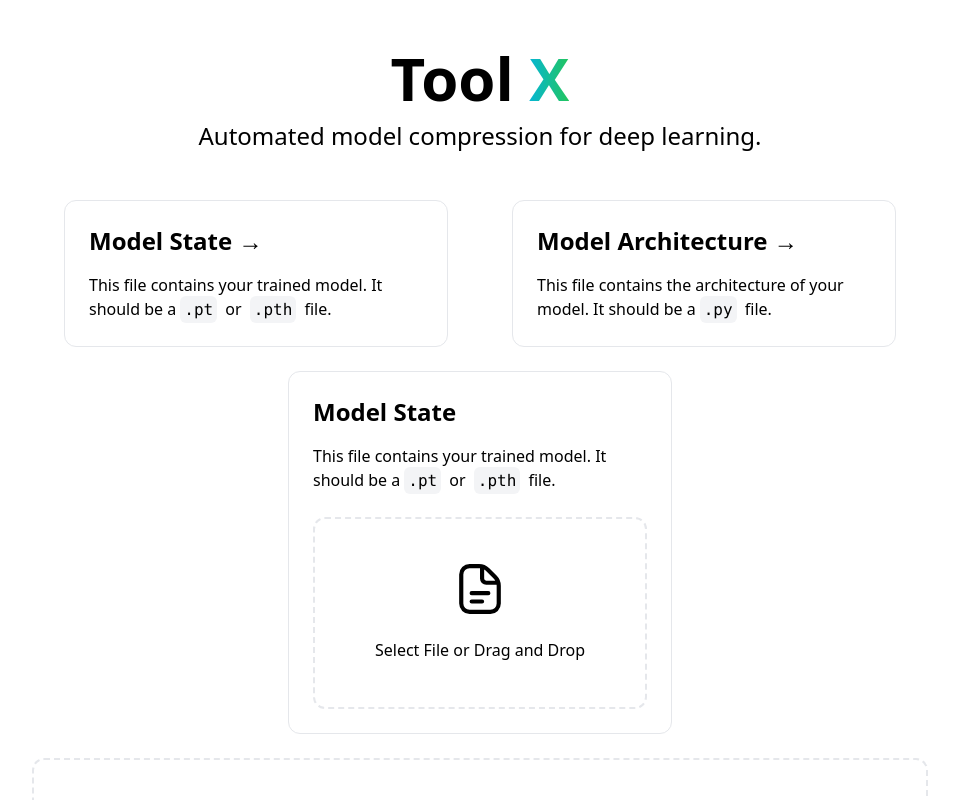
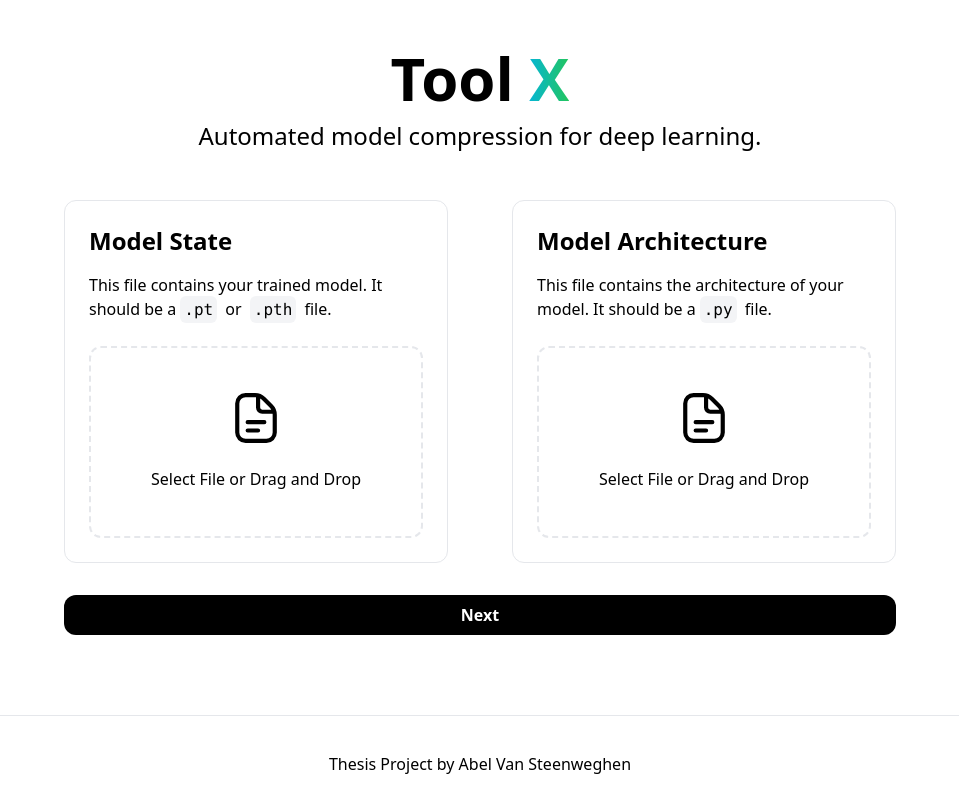
Before and after one commit to abel-vs/thesis-app, a Next.js app: page / in a window 1280 px wide. Shown: the top 800 px of the page, without its empty margins (160-1119 px from the left). Built offline with nearby package versions, Linux system fonts and the light colour scheme.

Commit message:
Fix file selection

```diff
--- a/components/DropZone.js
+++ b/components/DropZone.js
@@ -1,8 +1,7 @@
 import Image from 'next/image';
-import FilePreview from './FilePreview';
 import styles from '../styles/DropZone.module.css';
 
-const DropZone = ({ data, dispatch }) => {
+const DropZone = ({ file, fileAction, dispatch }) => {
   // onDragEnter sets inDropZone to true
   const handleDragEnter = (e) => {
     e.preventDefault();
@@ -33,91 +32,45 @@ const DropZone = ({ data, dispatch }) => {
     e.preventDefault();
     e.stopPropagation();
 
-    // get files from event on the dataTransfer object as an array
-    let files = [...e.dataTransfer.files];
-
-    // ensure a file or files are dropped
-    if (files && files.length > 0) {
-      // loop over existing files
-      const existingFiles = data.fileList.map((f) => f.name);
-      // check if file already exists, if so, don't add to fileList
-      // this is to prevent duplicates
-      files = files.filter((f) => !existingFiles.includes(f.name));
-
-      // dispatch action to add droped file or files to fileList
-      dispatch({ type: 'ADD_FILE_TO_LIST', files });
-      // reset inDropZone to false
-      dispatch({ type: 'SET_IN_DROP_ZONE', inDropZone: false });
-    }
+    // get file from event on the dataTransfer object
+    let file = e.dataTransfer.file;
+    // dispatch action to add droped file or files to fileList
+    dispatch({ type: fileAction, file });
+    // reset inDropZone to false
+    dispatch({ type: 'SET_IN_DROP_ZONE', inDropZone: false });
   };
 
   // handle file selection via input element
   const handleFileSelect = (e) => {
-    // get files from event on the input element as an array
-    let files = [...e.target.files];
+    // get file from event on the dataTransfer object
+    let file = e.target.files[0];
 
-    // ensure a file or files are selected
-    if (files && files.length > 0) {
-      // loop over existing files
-      const existingFiles = data.fileList.map((f) => f.name);
-      // check if file already exists, if so, don't add to fileList
-      // this is to prevent duplicates
-      files = files.filter((f) => !existingFiles.includes(f.name));
-
-      // dispatch action to add selected file or files to fileList
-      dispatch({ type: 'ADD_FILE_TO_LIST', files });
-    }
-  };
-
-  // to handle file uploads
-  const uploadFiles = async () => {
-    // get the files from the fileList as an array
-    let files = data.fileList;
-    // initialize formData object
-    const formData = new FormData();
-    // loop over files and add to formData
-    files.forEach((file) => formData.append('files', file));
-
-    // Upload the files as a POST request to the server using fetch
-    // Note: /api/fileupload is not a real endpoint, it is just an example
-    const response = await fetch('/api/fileupload', {
-      method: 'POST',
-      body: formData,
-    });
-
-    //successful file upload
-    if (response.ok) {
-      alert('Files uploaded successfully');
-    } else {
-      // unsuccessful file upload
-      alert('Error uploading files');
-    }
+    // dispatch action to add droped file or files to fileList
+    dispatch({ type: fileAction, file });
   };
 
   return (
     <>
-      <input id="fileSelect" type="file" multiple className={styles.files} onChange={(e) => handleFileSelect(e)} />
+      <input
+        id={'fileSelect' + fileAction}
+        type="file"
+        className={styles.files}
+        onChange={(e) => handleFileSelect(e)}
+      />
       <div
         className="border-2 border-dashed rounded-xl h-48 w-full mt-6 p-6 aspect-square flex flex-col justify-center items-center hover:bg-gray-100 cursor-pointer"
         onDrop={(e) => handleDrop(e)}
         onDragOver={(e) => handleDragOver(e)}
         onDragEnter={(e) => handleDragEnter(e)}
         onDragLeave={(e) => handleDragLeave(e)}
-        onClick={() => document.getElementById('fileSelect').click()}
+        onClick={() => document.getElementById('fileSelect' + fileAction).click()}
       >
+        {/* {fileAction} */}
+
         <Image src="/document.svg" alt="upload" height={50} width={50} />
         <br />
-        Select File or Drag and Drop
-        <input id="fileSelect" type="file" multiple className={styles.files} onChange={(e) => handleFileSelect(e)} />
+        {file ? <code className="font-bold text-center">{file.name}</code> : 'Select File or Drag and Drop'}
       </div>
-      {/* Pass the selectect or dropped files as props */}
-      <FilePreview fileData={data} />
-      {/* Only show upload button after selecting atleast 1 file
-      {data.fileList.length > 0 && (
-        <button className={styles.uploadBtn} onClick={uploadFiles}>
-          Upload
-        </button>
-      )} */}
     </>
   );
 };
--- a/pages/index.tsx
+++ b/pages/index.tsx
@@ -2,7 +2,6 @@ import React, { useReducer } from 'react';
 import type { NextPage } from 'next';
 import Head from 'next/head';
 import DropZone from '../components/DropZone';
-import Image from 'next/image';
 
 const Home: NextPage = () => {
   // reducer function to handle state changes
@@ -10,17 +9,20 @@ const Home: NextPage = () => {
     switch (action.type) {
       case 'SET_IN_DROP_ZONE':
         return { ...state, inDropZone: action.inDropZone };
-      case 'ADD_FILE_TO_LIST':
-        return { ...state, fileList: state.fileList.concat(action.files) };
+      case 'ADD_ARCHITECTURE_FILE':
+        return { ...state, modelArchitectureFile: action.file };
+      case 'ADD_STATE_FILE':
+        return { ...state, modelStateFile: action.file };
       default:
         return state;
     }
   };
 
   // destructuring state and dispatch, initializing fileList to empty array
-  const [data, dispatch] = useReducer(reducer, {
+  const [state, dispatch] = useReducer(reducer, {
     inDropZone: false,
-    fileList: [],
+    modelStateFile: null,
+    modelArchitectureFile: null,
   });
 
   return (
@@ -39,39 +41,22 @@ const Home: NextPage = () => {
 
         <div className="my-6 flex max-w-4xl flex-wrap items-center justify-around sm:w-full">
           <a className="mt-6 w-96 rounded-xl border p-6 text-left">
-            <h3 className="text-2xl font-bold">Model State &rarr;</h3>
-            <p className="mt-4">
-              This file contains your trained model. It should be a
-              <code className="rounded-md bg-gray-100 p-1 m-1 font-mono">.pt</code> or{' '}
-              <code className="rounded-md bg-gray-100 p-1 m-1 font-mono">.pth</code> file.
-            </p>
-          </a>
-
-          <a className="mt-6 w-96 rounded-xl border p-6 text-left">
-            <h3 className="text-2xl font-bold">Model Architecture &rarr;</h3>
-            <p className="mt-4">
-              This file contains the architecture of your model. It should be a
-              <code className="rounded-md bg-gray-100 p-1 m-1 font-mono">.py</code> file.
-            </p>
-          </a>
-
-          <a className="mt-6 w-96 rounded-xl border p-6 text-left">
             <h3 className="text-2xl font-bold">Model State</h3>
             <p className="mt-4">
               This file contains your trained model. It should be a
               <code className="rounded-md bg-gray-100 p-1 m-1 font-mono">.pt</code> or{' '}
               <code className="rounded-md bg-gray-100 p-1 m-1 font-mono">.pth</code> file.
             </p>
-            <div className="border-2 border-dashed rounded-xl h-48 w-full mt-6 p-6 aspect-square flex flex-col justify-center items-center hover:bg-gray-100">
-              <Image src="/document.svg" alt="upload" height={50} width={50} />
-              <br />
-              Select File or Drag and Drop
-            </div>
+            <DropZone file={state.modelStateFile} fileAction="ADD_STATE_FILE" dispatch={dispatch} />
           </a>
-
-          {/* Pass state data and dispatch to the DropZone component */}
-          <DropZone data={data} dispatch={dispatch} />
-
+          <a className="mt-6 w-96 rounded-xl border p-6 text-left">
+            <h3 className="text-2xl font-bold">Model Architecture</h3>
+            <p className="mt-4">
+              This file contains the architecture of your model. It should be a
+              <code className="rounded-md bg-gray-100 p-1 m-1 font-mono">.py</code> file.
+            </p>
+            <DropZone file={state.modelArchitectureFile} fileAction="ADD_ARCHITECTURE_FILE" dispatch={dispatch} />
+          </a>
           <button
             className="transition ease-in-out delay-150 hover:translate-y-1 duration-300 bg-black text-white font-bold py-2 px-4 rounded-xl w-full m-8"
             onClick={() => alert('Button clicked!')}
```
